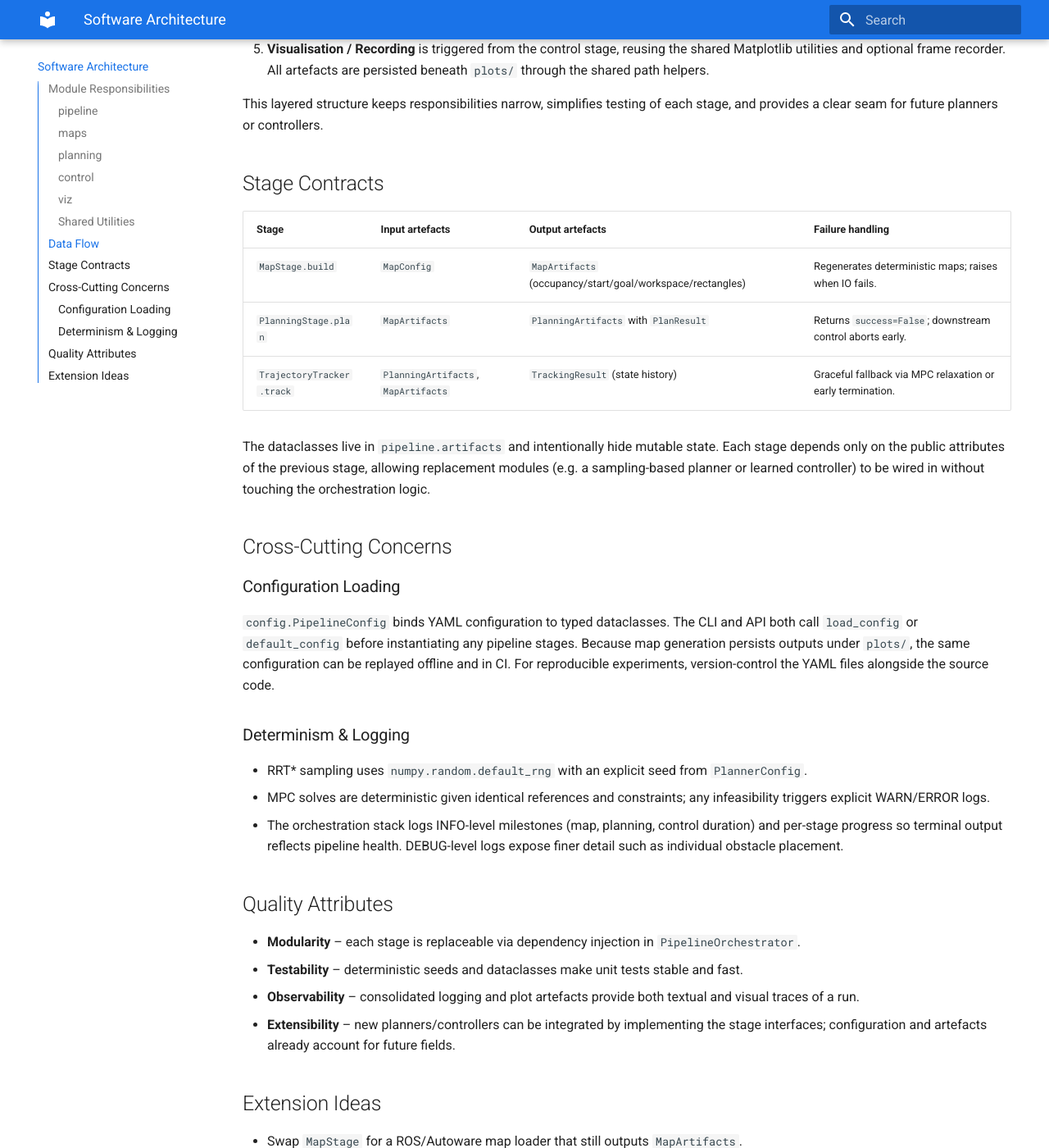
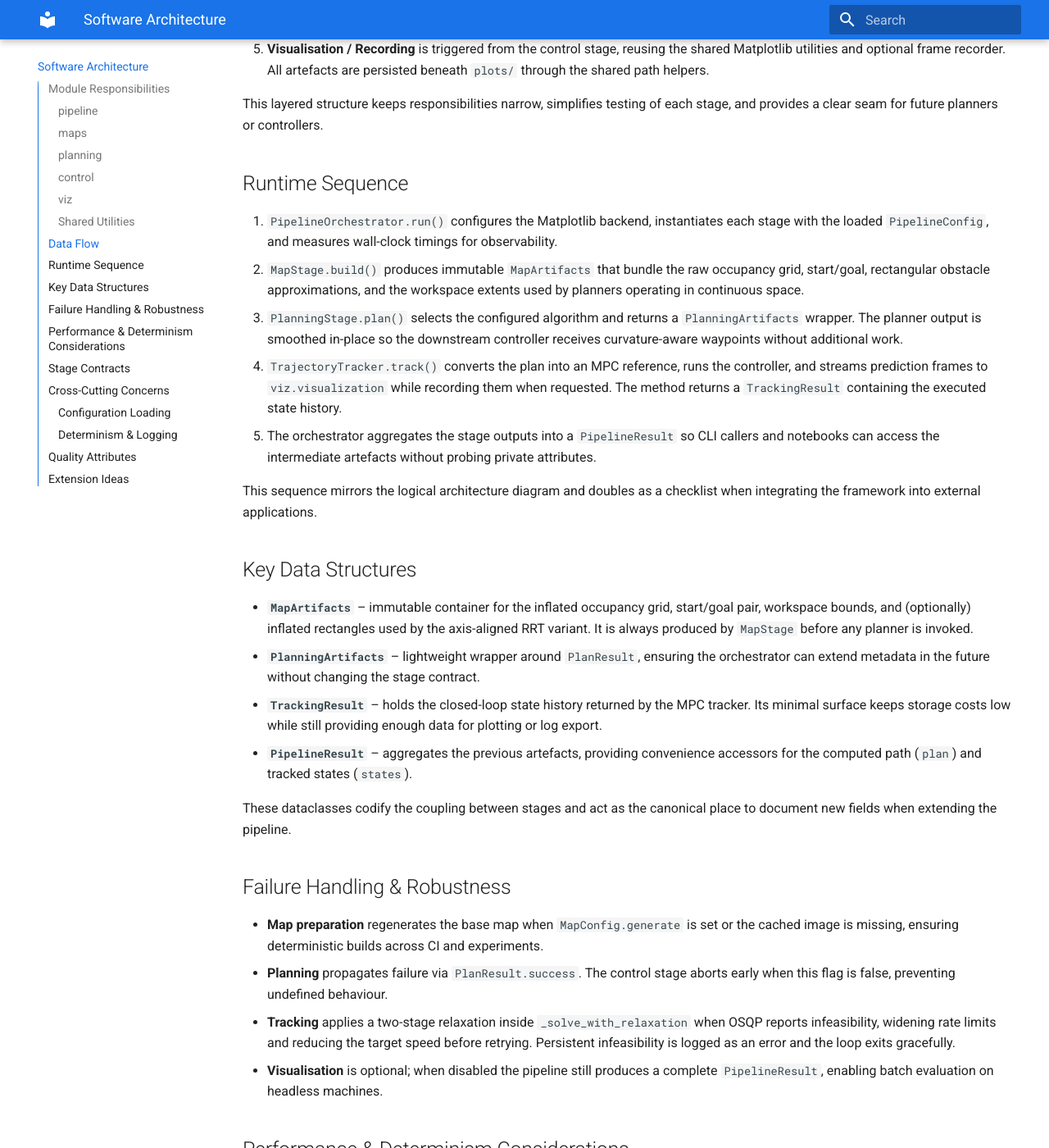
Before and after one commit to CagriCatik/RRT-MPC, an MkDocs documentation site: the page built from docs/architecture.md, in a window 1280 px wide and 1400 px high, scrolled down 2253 px. Shown: the whole window at 82% size. Built offline with MkDocs 1.6.1 and Material for MkDocs 9.7.7, drawn with Linux system fonts in a browser that asks for light colours; some of the changed text lies outside the part shown.

Commit message:
docs: deepen pipeline integration guidance

```diff
--- a/docs/architecture.md
+++ b/docs/architecture.md
@@ -107,6 +107,73 @@ flowchart LR
 This layered structure keeps responsibilities narrow, simplifies testing of each
 stage, and provides a clear seam for future planners or controllers.
 
+## Runtime Sequence
+
+1. `PipelineOrchestrator.run()` configures the Matplotlib backend, instantiates
+   each stage with the loaded `PipelineConfig`, and measures wall-clock timings
+   for observability.
+2. `MapStage.build()` produces immutable `MapArtifacts` that bundle the raw
+   occupancy grid, start/goal, rectangular obstacle approximations, and the
+   workspace extents used by planners operating in continuous space.
+3. `PlanningStage.plan()` selects the configured algorithm and returns a
+   `PlanningArtifacts` wrapper. The planner output is smoothed in-place so the
+   downstream controller receives curvature-aware waypoints without additional
+   work.
+4. `TrajectoryTracker.track()` converts the plan into an MPC reference, runs the
+   controller, and streams prediction frames to `viz.visualization` while
+   recording them when requested. The method returns a `TrackingResult`
+   containing the executed state history.
+5. The orchestrator aggregates the stage outputs into a `PipelineResult` so CLI
+   callers and notebooks can access the intermediate artefacts without probing
+   private attributes.
+
+This sequence mirrors the logical architecture diagram and doubles as a
+checklist when integrating the framework into external applications.
+
+## Key Data Structures
+
+- **`MapArtifacts`** – immutable container for the inflated occupancy grid,
+  start/goal pair, workspace bounds, and (optionally) inflated rectangles used
+  by the axis-aligned RRT variant. It is always produced by `MapStage` before
+  any planner is invoked.
+- **`PlanningArtifacts`** – lightweight wrapper around `PlanResult`, ensuring
+  the orchestrator can extend metadata in the future without changing the stage
+  contract.
+- **`TrackingResult`** – holds the closed-loop state history returned by the MPC
+  tracker. Its minimal surface keeps storage costs low while still providing
+  enough data for plotting or log export.
+- **`PipelineResult`** – aggregates the previous artefacts, providing convenience
+  accessors for the computed path (`plan`) and tracked states (`states`).
+
+These dataclasses codify the coupling between stages and act as the canonical
+place to document new fields when extending the pipeline.
+
+## Failure Handling & Robustness
+
+- **Map preparation** regenerates the base map when `MapConfig.generate` is set
+  or the cached image is missing, ensuring deterministic builds across CI and
+  experiments.
+- **Planning** propagates failure via `PlanResult.success`. The control stage
+  aborts early when this flag is false, preventing undefined behaviour.
+- **Tracking** applies a two-stage relaxation inside `_solve_with_relaxation`
+  when OSQP reports infeasibility, widening rate limits and reducing the target
+  speed before retrying. Persistent infeasibility is logged as an error and the
+  loop exits gracefully.
+- **Visualisation** is optional; when disabled the pipeline still produces a
+  complete `PipelineResult`, enabling batch evaluation on headless machines.
+
+## Performance & Determinism Considerations
+
+- Planning randomness is seeded via `PlannerConfig.random_seed` and the RRT
+  parameters, making generated trees reproducible.
+- Occupancy inflation and reference building operate on NumPy arrays, enabling
+  vectorised execution that scales with map size.
+- The MPC controller warms starts OSQP, reuses linearised dynamics across the
+  horizon, and exposes penalty weights for slack variables so tuning efforts are
+  explicit in configuration rather than hard-coded.
+- Stage-level logging reports timings, iteration counts, and controller
+  progress, providing a low-overhead feedback loop when profiling the system.
+
 ## Stage Contracts
 
 | Stage             | Input artefacts                  | Output artefacts                 | Failure handling                                 |
```
Also changed, not shown: README.md (+18 -0 lines), docs/index.md (+2 -0 lines), docs/system_integration.md (added, +89 -0 lines).
